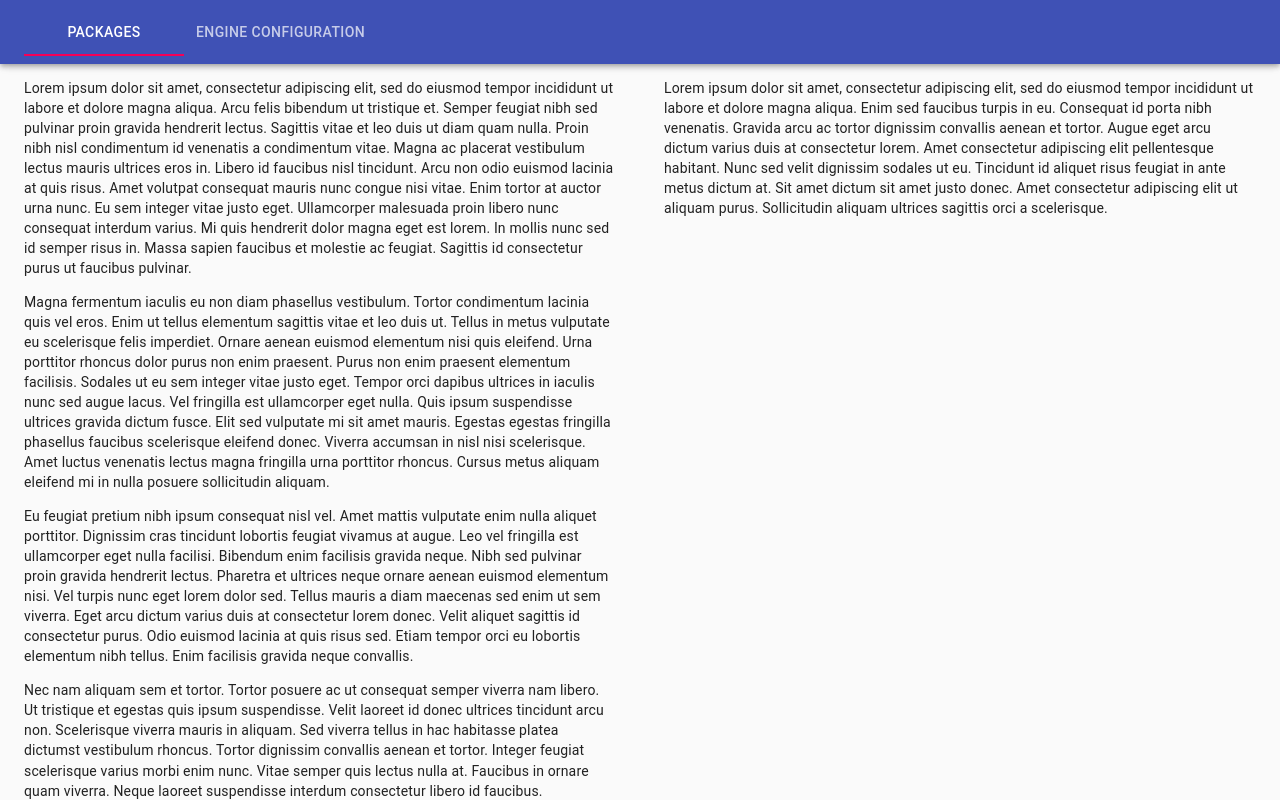
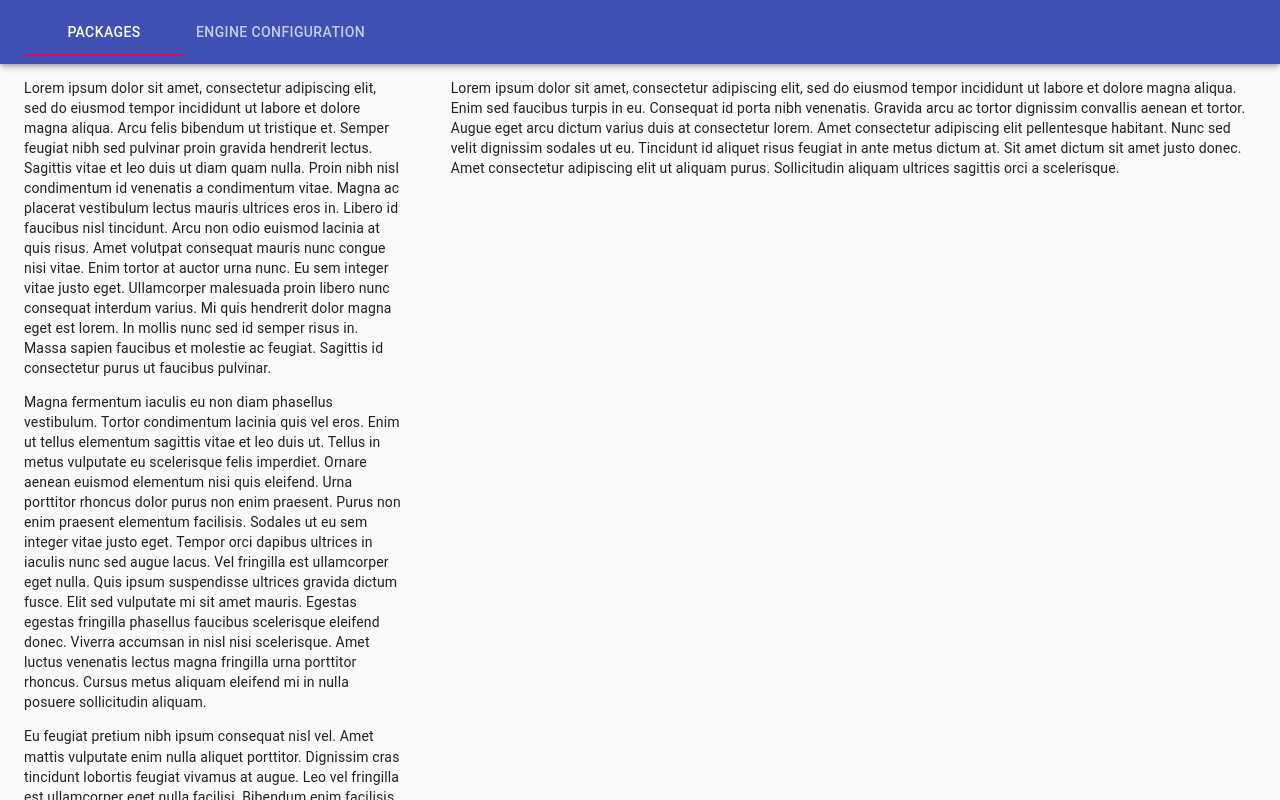
Before and after one commit to duganchen/slipgate, a React (Create React App) app in the folder renderer/: page / in a window 1280 px wide. Built offline with nearby package versions, Linux system fonts and the light colour scheme.

Commit message:
Left column is a third of the width

```diff
--- a/renderer/src/components/Packages/Packages.tsx
+++ b/renderer/src/components/Packages/Packages.tsx
@@ -4,7 +4,7 @@ import { Box, Container } from "@material-ui/core";
 export const Packages = () => {
   return (
     <Box display="flex" overflow="hidden">
-      <Box overflow="auto">
+      <Box overflow="auto" flexBasis={0} flexGrow={1}>
         <Container>
           <p>
             Lorem ipsum dolor sit amet, consectetur adipiscing elit, sed do
@@ -156,7 +156,7 @@ export const Packages = () => {
         </Container>
       </Box>
 
-      <Box overflow="auto">
+      <Box overflow="auto" flexBasis={0} flexGrow={2}>
         <Container>
           <p>
             Lorem ipsum dolor sit amet, consectetur adipiscing elit, sed do
```
